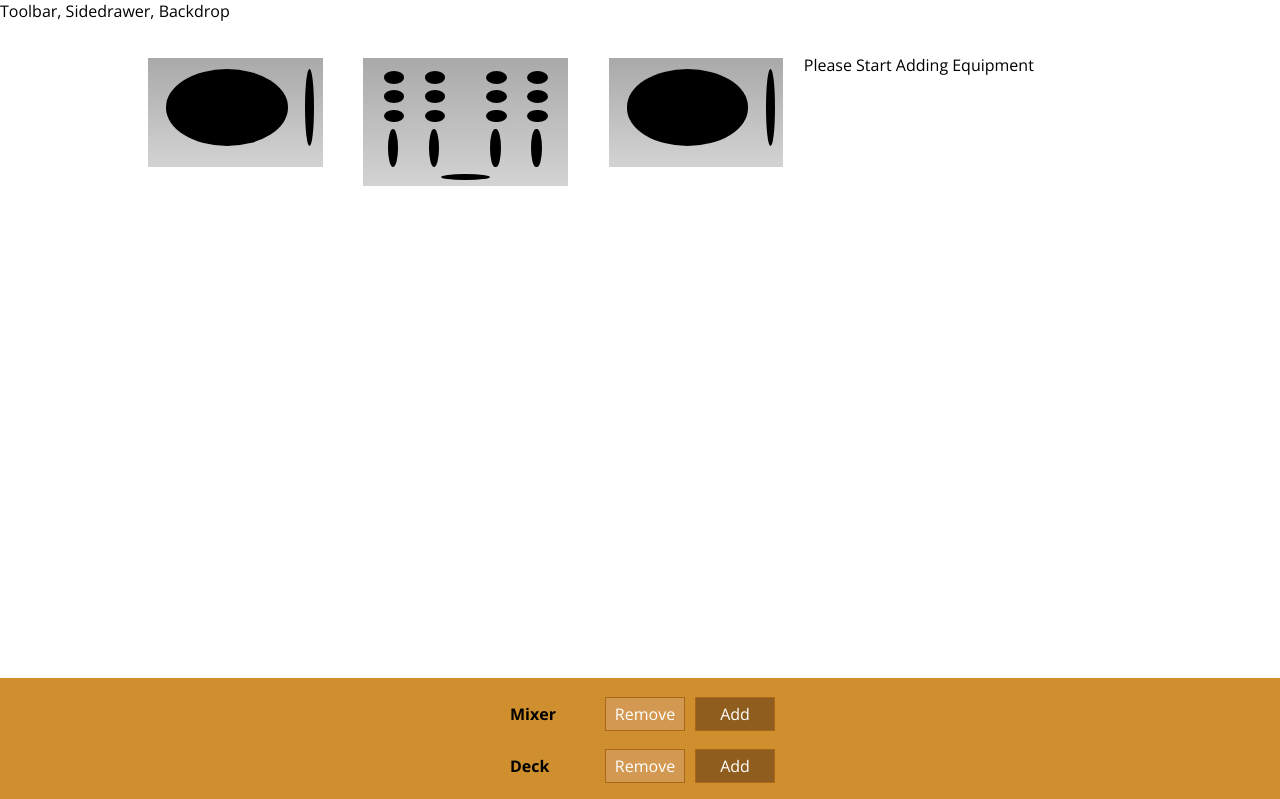
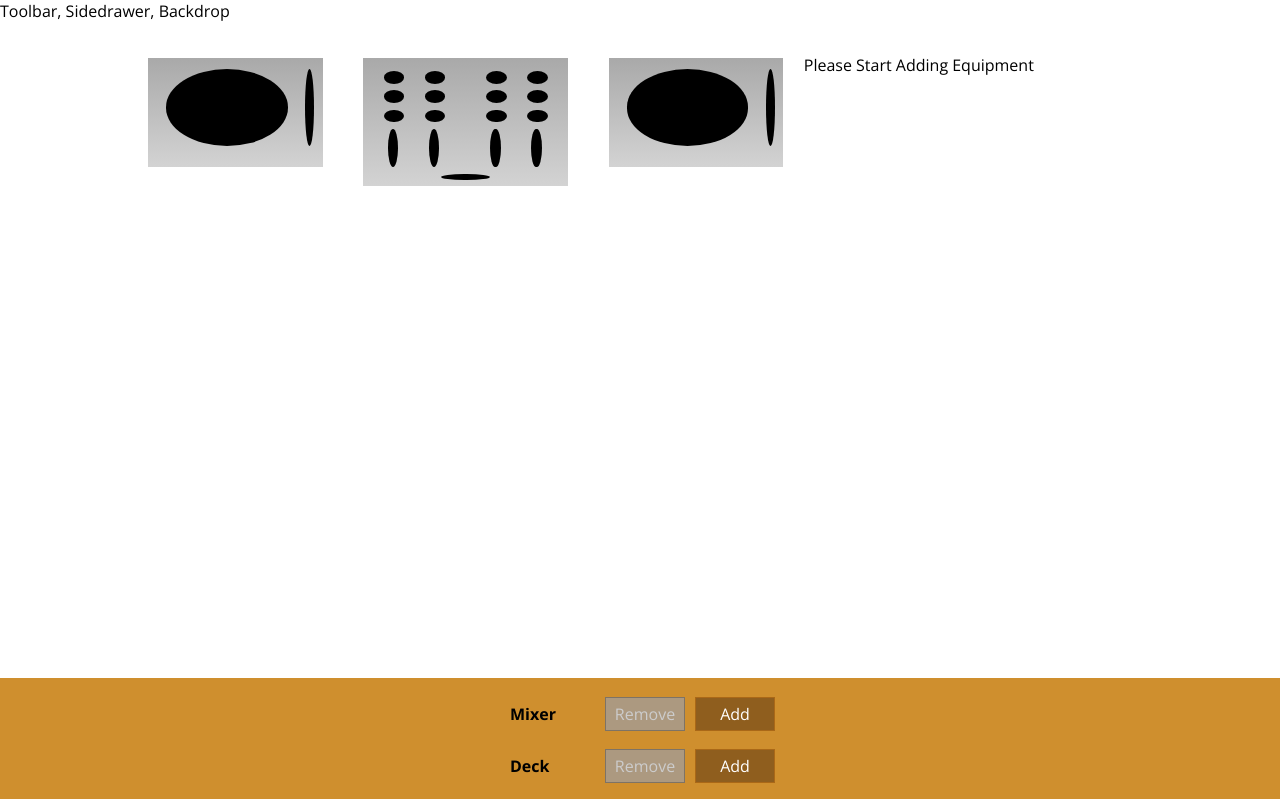
Before and after one commit to ThomasHAOD/digital-performance-setup-builder, a React (Create React App) app: page / in a window 1280 px wide. Shown: the top 799 px of the page. Built offline with nearby package versions, Linux system fonts and the light colour scheme.

Commit message:
fix negative array bug and disable remove buttons when number of items is 0 for given type

```diff
--- a/src/components/DigitalSetup/BuildControls/BuildControl/BuildControl.js
+++ b/src/components/DigitalSetup/BuildControls/BuildControl/BuildControl.js
@@ -5,7 +5,11 @@ import classes from "./BuildControl.module.css";
 const buildControl = props => (
   <div className={classes.BuildControl}>
     <div className={classes.Label}>{props.label}</div>
-    <button className={classes.Less} onClick={props.removed}>
+    <button
+      className={classes.Less}
+      onClick={props.removed}
+      disabled={props.disabled}
+    >
       Remove
     </button>
     <button className={classes.More} onClick={props.added}>
--- a/src/components/DigitalSetup/BuildControls/BuildControls.js
+++ b/src/components/DigitalSetup/BuildControls/BuildControls.js
@@ -19,6 +19,7 @@ const buildControls = props => (
         label={ctrl.label}
         added={() => props.gadgetAdded(ctrl.type)}
         removed={() => props.gadgetRemoved(ctrl.type)}
+        disabled={props.disabled[ctrl.type]}
       />
     ))}
   </div>
--- a/src/components/DigitalSetup/DigitalSetup.module.css
+++ b/src/components/DigitalSetup/DigitalSetup.module.css
@@ -3,6 +3,8 @@
   margin: auto;
   height: 250px;
   overflow: scroll;
+  display: flex;
+  flex-wrap: wrap;
 }
 
 @media (min-width: 500px) and (min-height: 400px) {
@@ -10,5 +12,6 @@
     width: 80vw;
     height: 80vh;
     display: flex;
+    flex-wrap: wrap;
   }
 }
--- a/src/containers/DigitalSetupBuilder/DigitalSetupBuilder.js
+++ b/src/containers/DigitalSetupBuilder/DigitalSetupBuilder.js
@@ -3,6 +3,7 @@ import React, { Component } from "react";
 import Aux from "../../hoc/Aux";
 import DigitalSetup from "../../components/DigitalSetup/DigitalSetup";
 import BuildControls from "../../components/DigitalSetup/BuildControls/BuildControls";
+import { returnStatement } from "@babel/types";
 
 const GADGETS_PRICES = {
   deck: 200,
@@ -39,6 +40,9 @@ class DigitalSetupBuilder extends Component {
 
   removeGadgetHandler = type => {
     const oldCount = this.state.digitalGadgets[type];
+    if (oldCount <= 0) {
+      return;
+    }
     const updatedCount = oldCount - 1;
     const updatedGadgets = {
       ...this.state.digitalGadgets
@@ -50,12 +54,19 @@ class DigitalSetupBuilder extends Component {
     this.setState({ totalPrice: newPrice, digitalGadgets: updatedGadgets });
   };
   render() {
+    const disabledInfo = {
+      ...this.state.digitalGadgets
+    };
+    for (let key in disabledInfo) {
+      disabledInfo[key] = disabledInfo[key] <= 0;
+    }
     return (
       <Aux>
         <DigitalSetup digitalGadgets={this.state.digitalGadgets} />
         <BuildControls
           gadgetAdded={this.addGadgetHandler}
           gadgetRemoved={this.removeGadgetHandler}
+          disabled={disabledInfo}
         />
       </Aux>
     );
```
